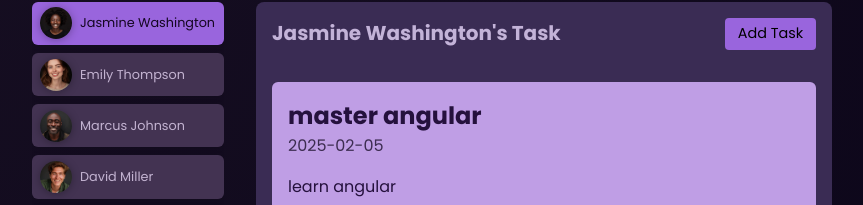
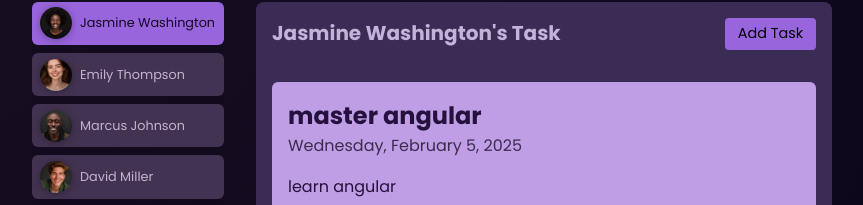
Before and after one commit to KrishnaVaghasia/angular-task-management, an Angular app: page / in a window 1280 px wide. Both pictures are taken after a click on the button "Jasmine Washington". Shown: the part 270-475 px from the top of the page, without its empty margins (208-1071 px from the left). Built offline with nearby package versions, Linux system fonts and the light colour scheme.

Commit message:
task service

```diff
--- a/src/app/tasks/task/task.html
+++ b/src/app/tasks/task/task.html
@@ -1,7 +1,7 @@
 <app-card>
   <article>
     <h2>{{ task.title }}</h2>
-    <time>{{ task.dueDate }}</time>
+    <time>{{ task.dueDate | date: 'fullDate'}}</time>
     <p>{{ task.summary }}</p>
     <p class="actions">
       <button (click)="onCompleteTask()">COMPLETED</button>
--- a/src/app/tasks/task/task.ts
+++ b/src/app/tasks/task/task.ts
@@ -1,10 +1,11 @@
 import { Component, EventEmitter, Input, input, Output } from '@angular/core';
+import { DatePipe } from '@angular/common';
 import { type TaskObj } from './task.model';
 import { Card } from "../../shared/card/card";
 
 @Component({
   selector: 'app-task',
-  imports: [Card],
+  imports: [Card, DatePipe],
   templateUrl: './task.html',
   styleUrl: './task.css',
 })
--- /dev/null
+++ b/src/app/tasks/tasks.service.ts
@@ -0,0 +1,47 @@
+import { Injectable } from '@angular/core';
+import { NewTaskData } from './task/task.model';
+
+@Injectable({providedIn:'root'})
+export class TaskService {
+  private tasks = [
+    {
+      id: 't1',
+      userId: 'u1',
+      title: 'master angular',
+      summary: 'learn angular',
+      dueDate: '2025-02-05',
+    },
+    {
+      id: 't2',
+      userId: 'u3',
+      title: 'Build first prototype',
+      summary: 'Build a first prototype of the online shop website',
+      dueDate: '2024-05-31',
+    },
+    {
+      id: 't3',
+      userId: 'u3',
+      title: 'Prepare issue template',
+      summary: 'Prepare and describe an issue template which will help with project management',
+      dueDate: '2024-06-15',
+    },
+  ];
+
+  getUserTasks(userId: string) {
+    return this.tasks.filter((task) => task.userId === userId);
+  }
+
+  addTask(taskData: NewTaskData, userId: string) {
+    this.tasks.unshift({
+      id: new Date().getTime().toString(),
+      userId: userId,
+      title: taskData.title,
+      summary: taskData.summary,
+      dueDate: taskData.date,
+    });
+  }
+
+  removeTask(id: string) {
+    this.tasks = this.tasks.filter((task) => task.id !== id);
+  }
+}
--- a/src/app/tasks/tasks.ts
+++ b/src/app/tasks/tasks.ts
@@ -3,6 +3,7 @@ import { Task } from './task/task';
 import { Title } from '@angular/platform-browser';
 import { NewTask } from "./new-task/new-task";
 import { NewTaskData } from './task/task.model';
+import { TaskService } from './tasks.service';
 
 @Component({
   selector: 'app-tasks',
@@ -14,38 +15,17 @@ export class Tasks {
   @Input({required:true}) userId!: string;
   @Input() name?: string;
 
+ constructor(private taskService:TaskService){
+ }
+
   isAddingTask = false;
 
-  tasks = [
-    {
-      id: 't1',
-      userId: 'u1',
-      title: 'master angular',
-      summary: 'learn angular',
-      dueDate: '2025-02-05',
-    },
-    {
-      id: 't2',
-      userId: 'u3',
-      title: 'Build first prototype',
-      summary: 'Build a first prototype of the online shop website',
-      dueDate: '2024-05-31',
-    },
-    {
-      id: 't3',
-      userId: 'u3',
-      title: 'Prepare issue template',
-      summary: 'Prepare and describe an issue template which will help with project management',
-      dueDate: '2024-06-15',
-    },
-  ];
-
   get selectedUserTasks() {
-    return this.tasks.filter((task) => task.userId === this.userId);
+    return this.taskService.getUserTasks(this.userId);
   }
 
   onCompleteTask(id: string) {
-    this.tasks = this.tasks.filter((task) => task.id !== id);
+    this.taskService.removeTask(id);
   }
 
   onStartAddTask() {
@@ -57,13 +37,7 @@ export class Tasks {
   }
 
   onAddTask(taskData: NewTaskData){
-      this.tasks.unshift({
-        id: new Date().getTime().toString(),
-        userId: this.userId,
-        title: taskData.title,
-        summary: taskData.summary,
-        dueDate:taskData.date
-      })
+      this.taskService.addTask(taskData, this.userId);
       this.isAddingTask = false;
   }
 }
```
